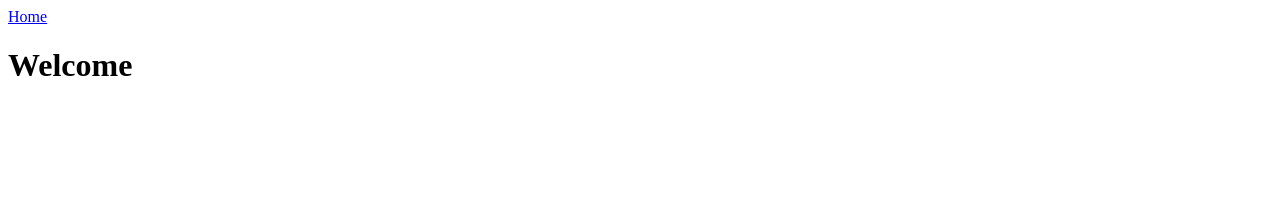
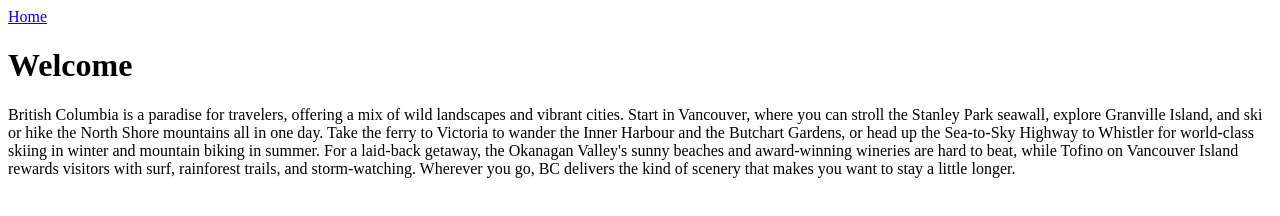
Before and after one commit to melectr/team-website, a plain HTML site: page index.html in a window 1280 px wide. Drawn offline with Linux system fonts and the light colour scheme.

Commit message:
Add welcome text to home page

```diff
--- a/index.html
+++ b/index.html
@@ -10,5 +10,11 @@
         <a href="index.html">Home</a>
     </nav>
     <h1>Welcome</h1>
+    <p> British Columbia is a paradise for travelers, offering a mix of wild landscapes and vibrant cities.
+        Start in Vancouver, where you can stroll the Stanley Park seawall, explore Granville Island, and ski or hike the North Shore mountains all in one day.
+        Take the ferry to Victoria to wander the Inner Harbour and the Butchart Gardens, or head up the Sea-to-Sky Highway to Whistler for world-class skiing in winter and mountain biking in summer.
+        For a laid-back getaway, the Okanagan Valley's sunny beaches and award-winning wineries are hard to beat, while Tofino on Vancouver Island rewards visitors with surf, rainforest trails, and storm-watching.
+        Wherever you go, BC delivers the kind of scenery that makes you want to stay a little longer.
+    </p>
 </body>
 </html>
```
